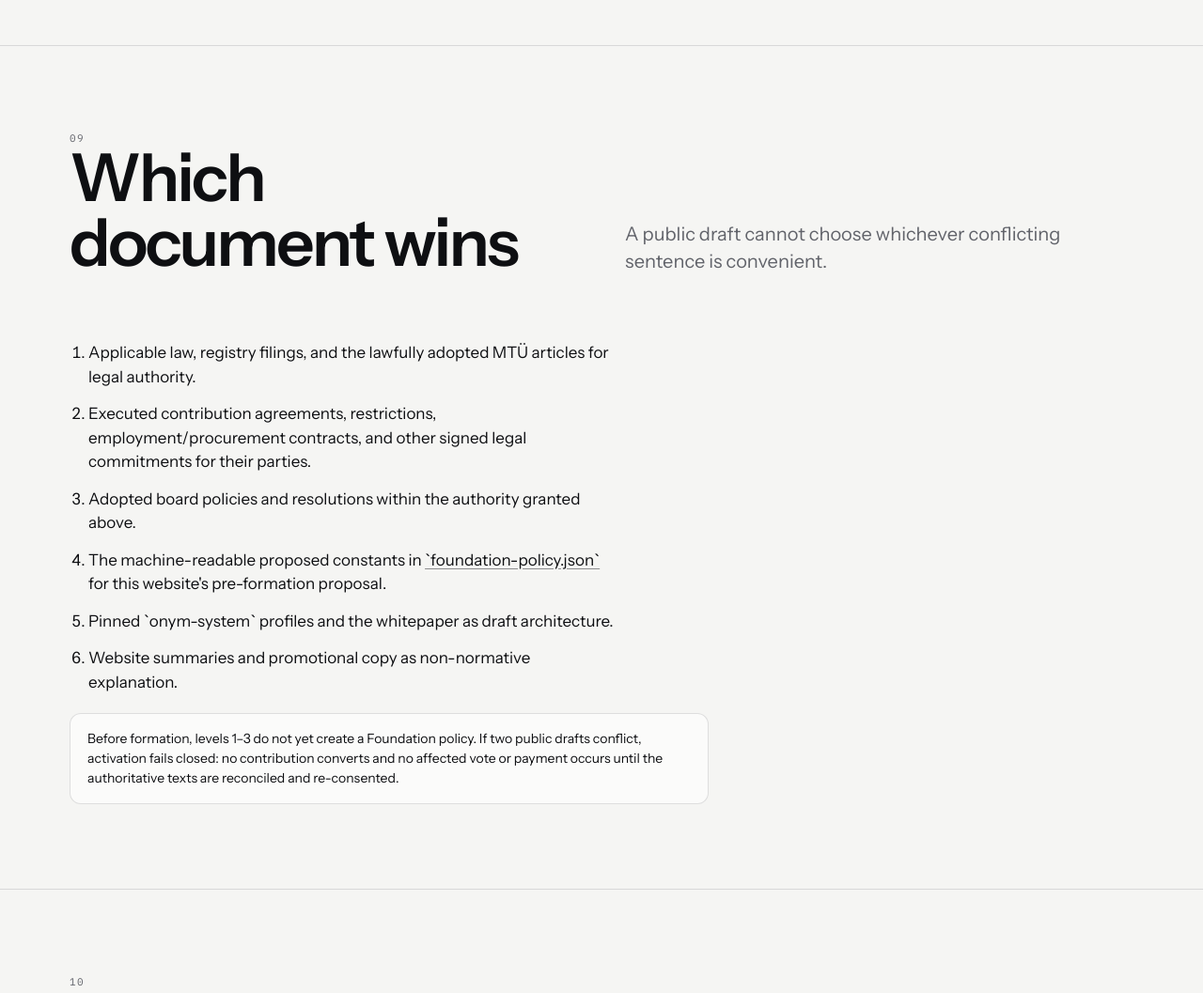
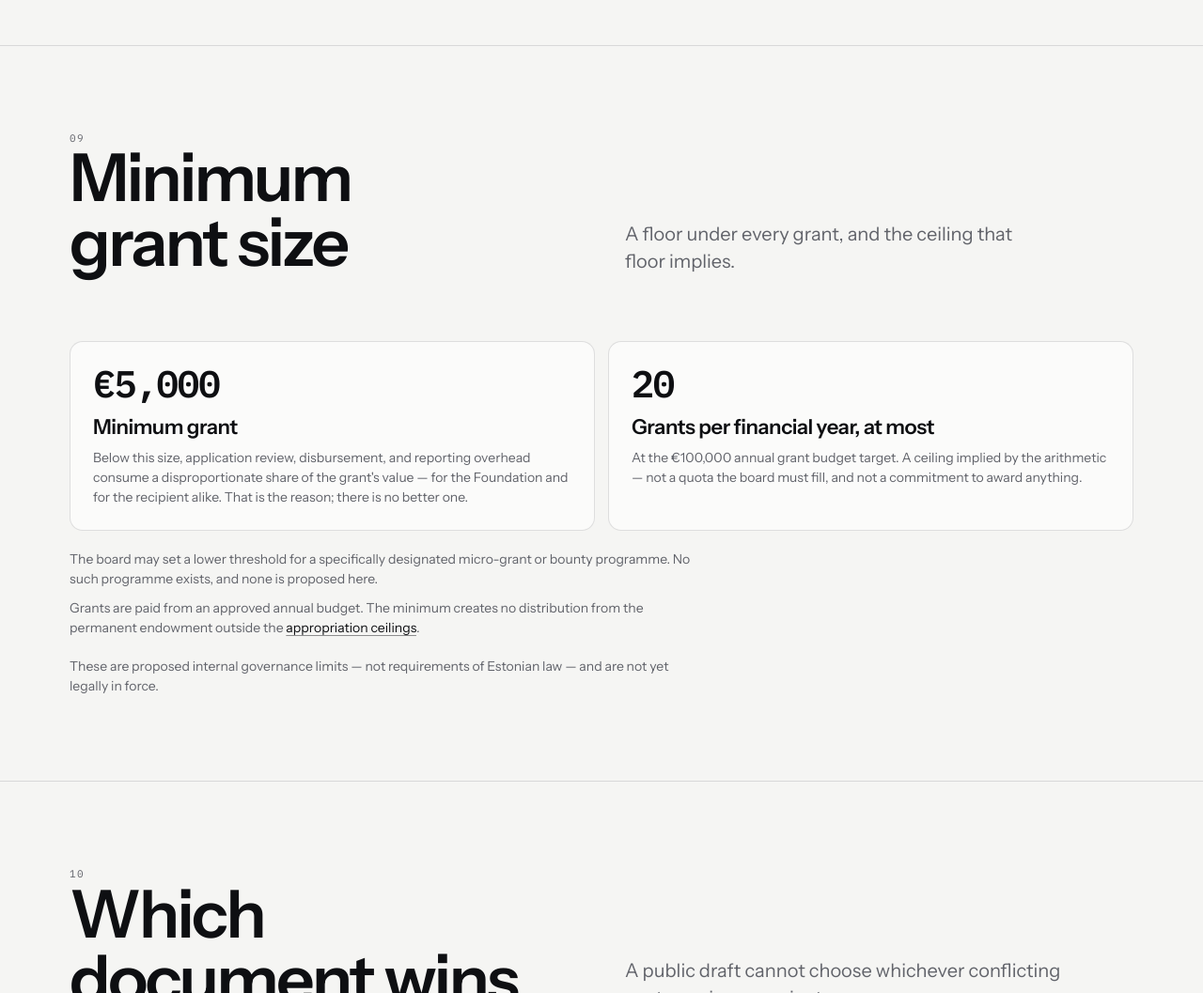
Before and after one commit to onymchat/onym-foundation, a website: page site/governance.html in a window 1280 px wide. Shown: the part 7840-8897 px from the top of the page at 94% size. Drawn offline with Linux system fonts and the light colour scheme.

Commit message:
Set a minimum grant size and publish the ceiling it implies
State the floor and the operational reason for it without dressing it up:
below this size, review, disbursement, and reporting overhead eat a
disproportionate share of the grant, on both sides. Derive the maximum
number of grants a year from the budget target and the floor, and frame it
as a ceiling rather than a quota. Note that a designated micro-grant or
bounty programme could carry a lower threshold, and that none exists.

Co-Authored-By: Claude Opus 5 (1M context) <noreply@anthropic.com>

```diff
--- a/governance/foundation-policy.json
+++ b/governance/foundation-policy.json
@@ -25,7 +25,8 @@
     "corpusTargetEur": 1000000
   },
   "grantmaking": {
-    "annualGrantBudgetTargetEur": 100000
+    "annualGrantBudgetTargetEur": 100000,
+    "minimumGrantEur": 5000
   },
   "transition": {
     "initialDirectorMaximumTermMonths": 12,
--- a/site/governance.html
+++ b/site/governance.html
@@ -223,11 +223,30 @@
     </div>
   </section>
 
+  <section class="sect" id="grant-minimum">
+    <div class="wrap">
+      <div class="shead">
+        <div>
+          <p class="number">09</p>
+          <h2>Minimum grant size</h2>
+        </div>
+        <p class="slede">A floor under every grant, and the ceiling that floor implies.</p>
+      </div>
+      <div class="grid2">
+        <div class="card"><p class="stat mono">€5,000</p><h3 class="mt10">Minimum grant</h3><p class="micro mt6">Below this size, application review, disbursement, and reporting overhead consume a disproportionate share of the grant's value — for the Foundation and for the recipient alike. That is the reason; there is no better one.</p></div>
+        <div class="card"><p class="stat mono">20</p><h3 class="mt10">Grants per financial year, at most</h3><p class="micro mt6">At the €100,000 annual grant budget target. A ceiling implied by the arithmetic — not a quota the board must fill, and not a commitment to award anything.</p></div>
+      </div>
+      <p class="micro mt20 maxw680" id="micro-grants">The board may set a lower threshold for a specifically designated micro-grant or bounty programme. No such programme exists, and none is proposed here.</p>
+      <p class="micro mt10 maxw680">Grants are paid from an approved annual budget. The minimum creates no distribution from the permanent endowment outside the <a href="#spending">appropriation ceilings</a>.</p>
+      <p class="micro mt20 maxw640">These are proposed internal governance limits — not requirements of Estonian law — and are not yet legally in force.</p>
+    </div>
+  </section>
+
   <section class="sect" id="authority">
     <div class="wrap">
       <div class="shead">
         <div>
-          <p class="number">09</p>
+          <p class="number">10</p>
           <h2>Which document wins</h2>
         </div>
         <p class="slede">A public draft cannot choose whichever conflicting sentence is convenient.</p>
@@ -247,7 +266,7 @@
   <section class="sect" id="concentration">
     <div class="wrap">
       <div class="shead">
-        <div><p class="number">10</p><h2>Concentration and accountability</h2></div>
+        <div><p class="number">11</p><h2>Concentration and accountability</h2></div>
         <p class="slede">Disclosure does not make vertical control harmless, but hidden control is unacceptable.</p>
       </div>
       <div class="grid3">
@@ -262,7 +281,7 @@
   <section class="sect">
     <div class="wrap">
       <div class="shead">
-        <div><p class="number">11</p><h2>Fiduciary note</h2></div>
+        <div><p class="number">12</p><h2>Fiduciary note</h2></div>
         <p class="slede">Sponsor Directors serve the Foundation's purpose, not the donors who qualified them. Removal and special-election rules apply. The public drafts are <a href="contracts/sponsor/Sponsor.html">the sponsor boundary</a> and <a href="contracts/sponsor/Sponsor-Onym.html">the Onym Foundation profile</a>; known inconsistencies are visibly flagged.</p>
       </div>
     </div>
@@ -272,7 +291,7 @@
     <div class="wrap">
       <div class="shead">
         <div>
-          <p class="number">12</p>
+          <p class="number">13</p>
           <h2>Legal form — Estonian MTÜ</h2>
         </div>
         <p class="slede">A mittetulundusühing: a member-based non-profit association under Estonian law. No shareholders; assets are bound to the stated purpose. The charter documents are governed by Estonian law.</p>
@@ -285,7 +304,7 @@
     <div class="wrap">
       <div class="shead">
         <div>
-          <p class="number">13</p>
+          <p class="number">14</p>
           <h2>What "in formation" means</h2>
         </div>
         <p class="slede">The sequence to legal existence. This page updates as each step completes.</p>
```
Also changed, not shown: pages/governance.html (+24 -5 lines), tools/foundation-policy.mjs (+7 -0 lines).
